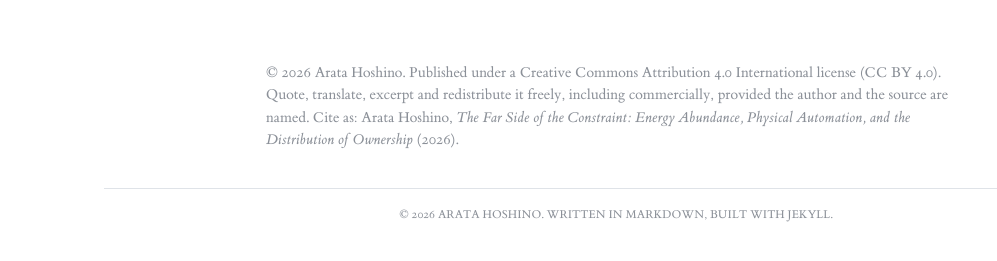
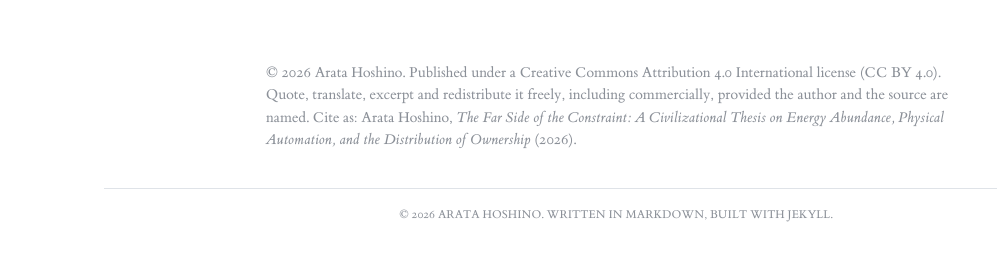
Before and after one commit to arata-hoshino/arata-hoshino.github.io, a Jekyll site: the page built from index.md, in a window 1280 px wide and 900 px high, scrolled down 2909 px. Shown: the part 596-857 px from the top of the window, without its empty margins (24-1021 px from the left). Built offline with Jekyll 4.4.1, drawn with Linux system fonts in a browser that asks for light colours.

Commit message:
Cite the thesis by its full title
Co-Authored-By: Claude Opus 5 <noreply@anthropic.com>

```diff
--- a/index.md
+++ b/index.md
@@ -143,6 +143,6 @@ fortunes turn over in a matter of months.
   © 2026 Arata Hoshino. Published under a Creative Commons Attribution 4.0 International license
   (CC BY 4.0). Quote, translate, excerpt and redistribute it freely, including commercially,
   provided the author and the source are named. Cite as: Arata Hoshino, <cite>The Far Side of the
-  Constraint: Energy Abundance, Physical Automation, and the Distribution of Ownership</cite>
-  (2026).
+  Constraint: A Civilizational Thesis on Energy Abundance, Physical Automation, and the
+  Distribution of Ownership</cite> (2026).
 </div>
```
